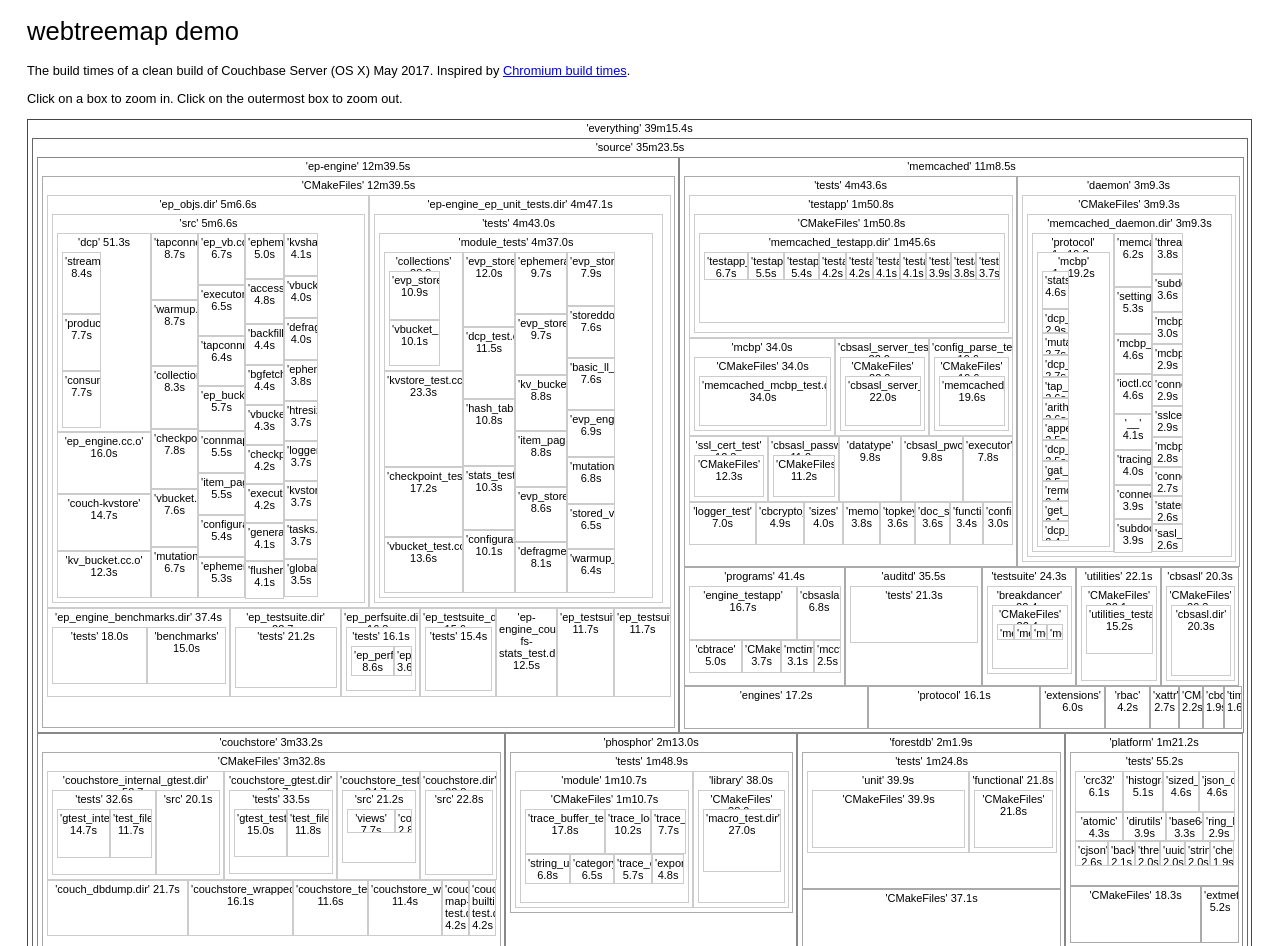
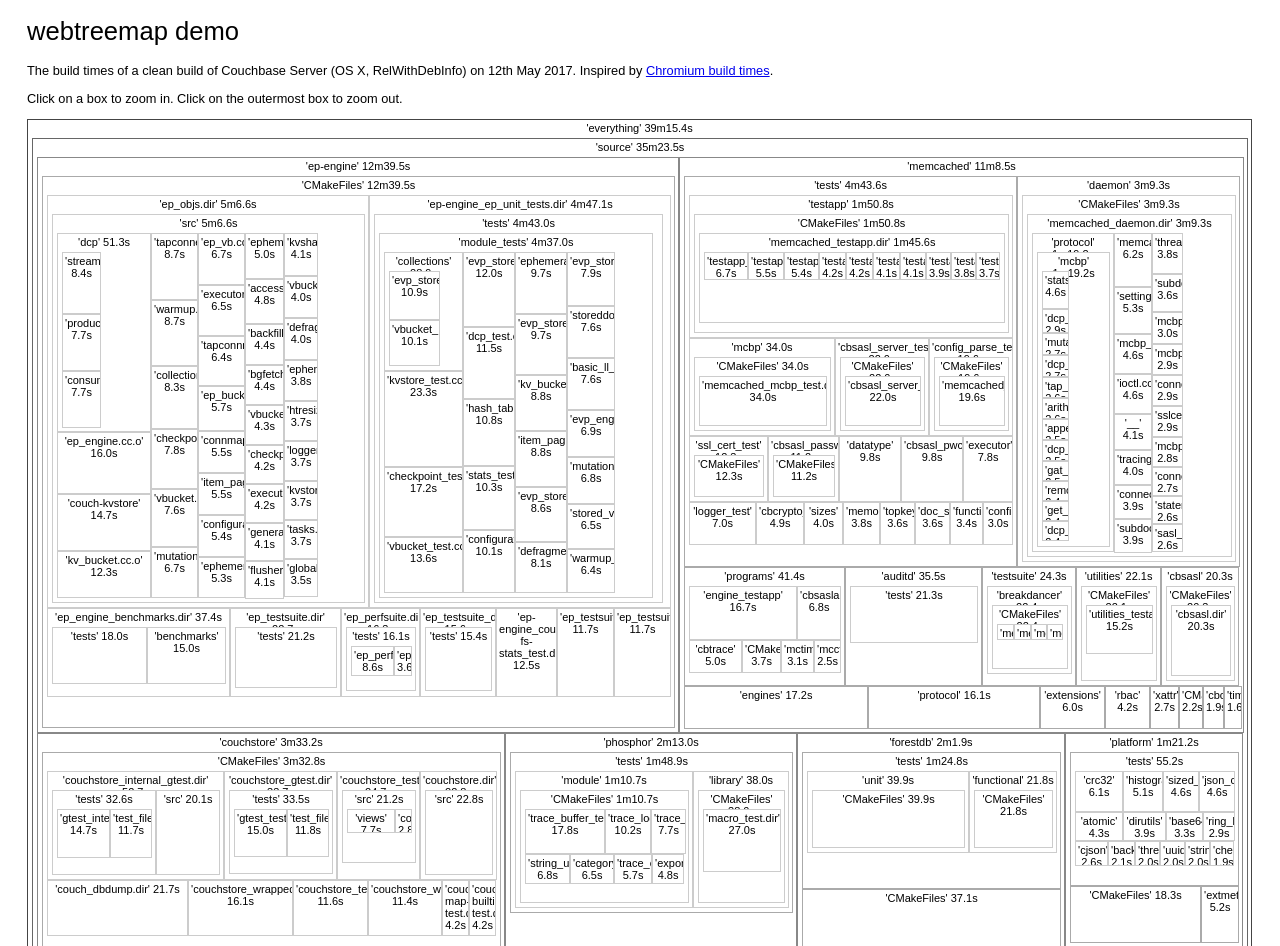
Before and after one commit to daverigby/daverigby.github.io, a plain HTML site: page buildbloat/cb-server.html in a window 1280 px wide. Shown: the top 946 px of the page. Drawn offline with Linux system fonts and the light colour scheme.

Commit message:
buildbloat: document build type

```diff
--- a/buildbloat/cb-server.html
+++ b/buildbloat/cb-server.html
@@ -25,7 +25,7 @@ h1 {
 
 <h1>webtreemap demo</h1>
 
-<p>The build times of a clean build of Couchbase Server (OS X) May
+<p>The build times of a clean build of Couchbase Server (OS X, RelWithDebInfo) on 12th May
 2017. Inspired by <a href="https://buildbloat.neocities.org">Chromium
 build times</a>.</p>
 
```
